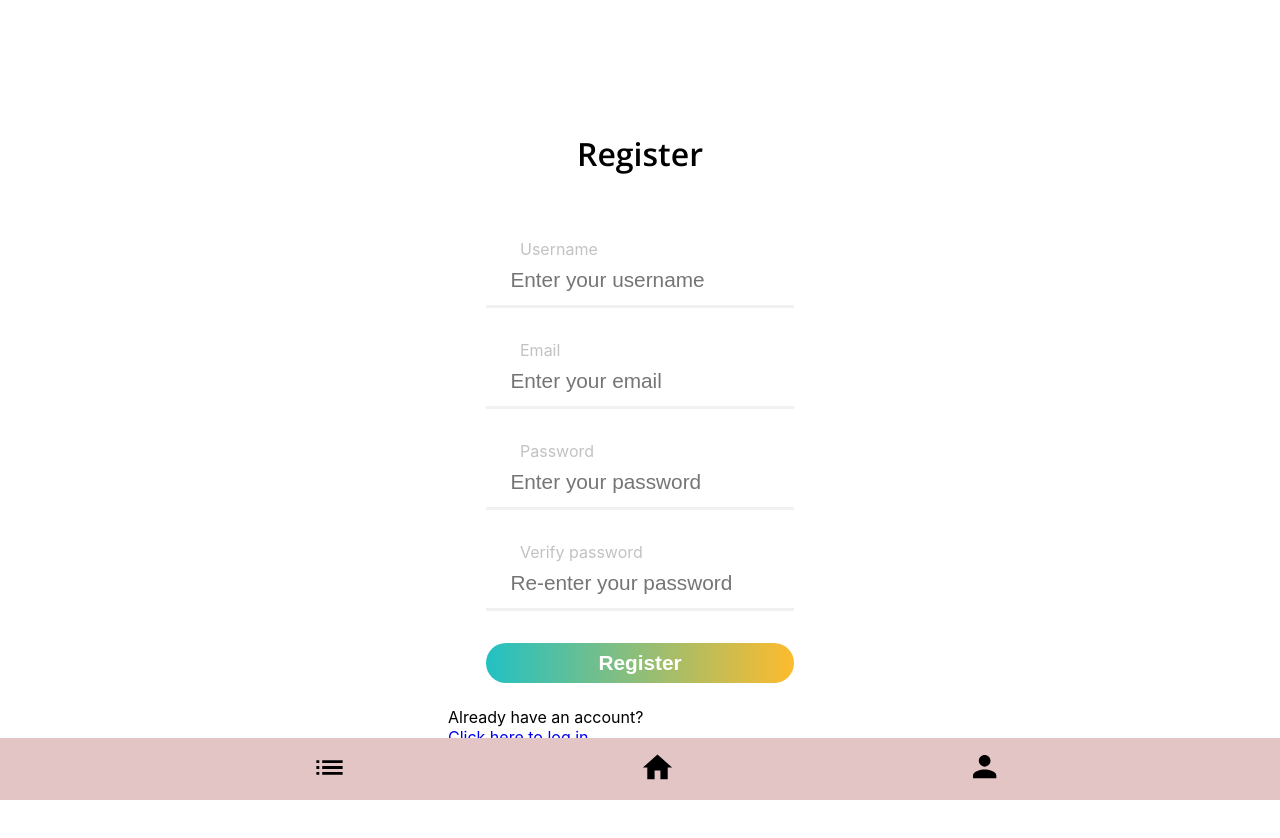
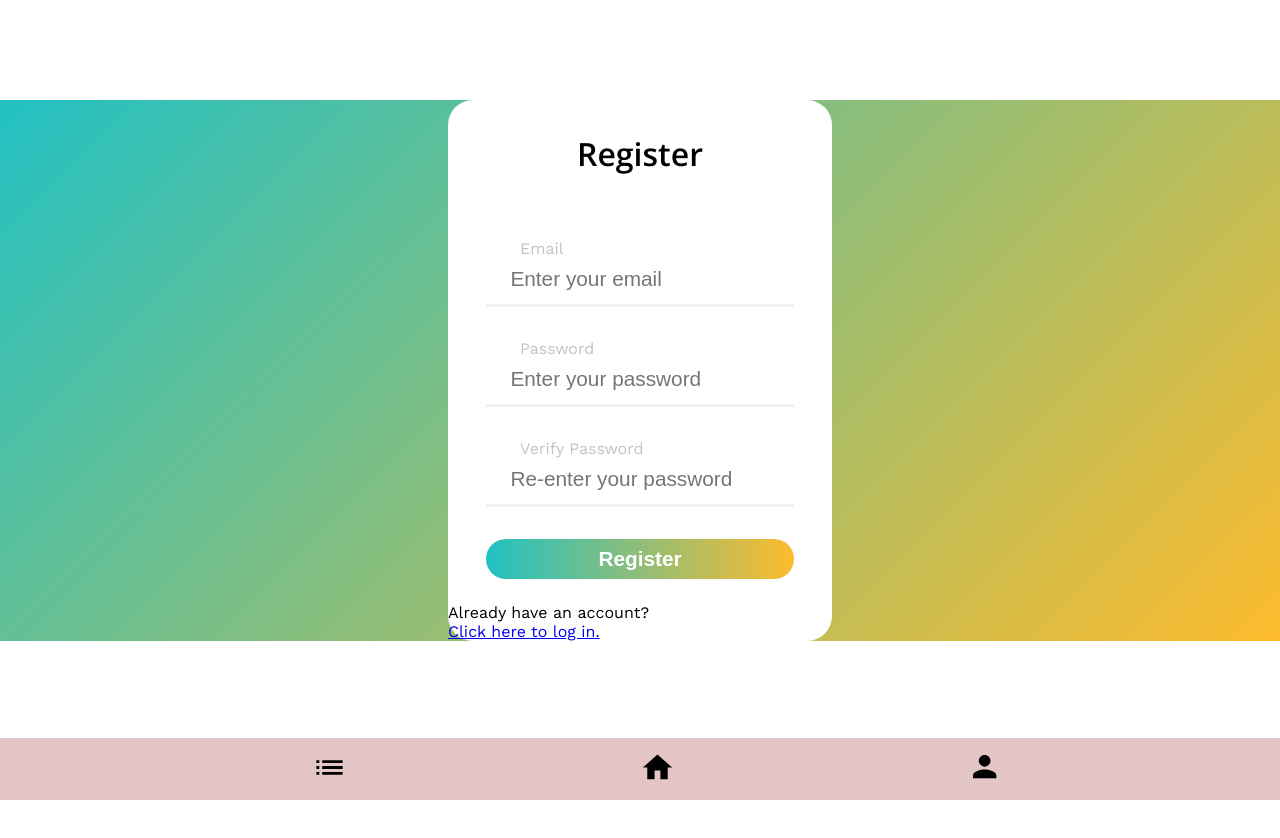
Before and after one commit to Capstone-Projects-2022-Spring/project_bazaaraUI, a React (Create React App) app: page /register in a window 1280 px wide. Shown: the top 838 px of the page. After the commit the page ends 800 px from the top, so only its background shows below. Built offline with nearby package versions, Linux system fonts and the light colour scheme.

Commit message:
Fixed login and register
Fixed styling bug on register page, page redirects once you've logged in or registered, relevant errors pop up if you're struggling to log in or register, started working on redirecting the user to the login page if they aren't logged in and trying to access another page

```diff
--- a/src/App.js
+++ b/src/App.js
@@ -1,4 +1,4 @@
-import React, { useState } from 'react';
+import React, { useEffect, useState } from 'react';
 import { ThemeProvider } from "styled-components";
 import { GlobalStyles } from "./themes/GlobalStyles";
 import theme from "./themes/themes";
@@ -18,8 +18,9 @@ import { initializeApp } from 'firebase/app';
 import { getAuth, signInWithEmailAndPassword, createUserWithEmailAndPassword, signOut } from "firebase/auth";
 
 export default function App() {
-  const [usernameErrorMessage, setUsernameErrorMessage] = useState('')
+  const [emailErrorMessage, setEmailErrorMessage] = useState('')
   const [passwordErrorMessage, setPasswordErrorMessage] = useState('')
+  const [verifyPasswordErrorMessage, setVerifyPasswordErrorMessage] = useState('')
 
   const firebaseConfig = {
     apiKey: process.env.REACT_APP_apiKey,
@@ -35,12 +36,17 @@ export default function App() {
 
   const auth = getAuth(app)
 
-  function handleLogin(username, password) {
-    setUsernameErrorMessage('')
+  // Re-direct the user to the login screen if they are not logged in yet
+  // useEffect(() => {
+  //   if (!auth.user) window.location.replace('.')
+  // }, [])
+
+  function handleLogin(email, password) {
+    setEmailErrorMessage('')
     setPasswordErrorMessage('')
 
-    if (username.length === 0) {
-      setUsernameErrorMessage('Please enter your email')
+    if (email.length === 0) {
+      setEmailErrorMessage('Please enter your email')
       return false
     }
 
@@ -49,16 +55,16 @@ export default function App() {
       return false
     }
 
-    signInWithEmailAndPassword(auth, username, password)
+    signInWithEmailAndPassword(auth, email, password)
       .then((userCredential) => {
         // Signed in
         console.log('Login successful. Current user: ' + userCredential.user)
-        // ...
+        window.location.assign('/home')
       })
       .catch((error) => {
         switch (error.code) {
           case 'auth/invalid-email':
-            setUsernameErrorMessage('Invalid email')
+            setEmailErrorMessage('Invalid email')
             break;
           case 'auth/wrong-password':
             setPasswordErrorMessage('Invalid password')
@@ -73,15 +79,50 @@ export default function App() {
       return true
   }
 
-  function handleRegister(username, password) {
+  function handleRegister(email, password, verifyPassword) {
+    setEmailErrorMessage('')
+    setPasswordErrorMessage('')
+    setVerifyPasswordErrorMessage('')
 
-    createUserWithEmailAndPassword(auth, username, password)
+
+    if (email.length === 0) {
+      setEmailErrorMessage('Please enter your email')
+      return false
+    }
+
+    if (password.length === 0) {
+      setPasswordErrorMessage('Please enter your password')
+      return false
+    }
+
+    if (verifyPassword.length === 0) {
+      setVerifyPasswordErrorMessage('Please re-enter your password')
+      return false
+    }
+
+    if (password !== verifyPassword) {
+      setVerifyPasswordErrorMessage('Passwords should match')
+      return false
+    }
+
+    createUserWithEmailAndPassword(auth, email, password)
       .then((userCredential) => {
         // Signed in
-        console.log('Login successful. Current user: ' + userCredential.user)
-        // ...
+        console.log('Register successful. Current user: ' + userCredential.user)
+        window.location.assign('/home')
       })
       .catch((error) => {
+        switch (error.code) {
+          case 'auth/invalid-email':
+            setEmailErrorMessage('Invalid email')
+            break
+          case 'auth/weak-password':
+            setPasswordErrorMessage('Password should be at least 6 characters')
+            break
+          case 'auth/email-already-in-use':
+            setEmailErrorMessage('Email already in use. Do you already have an account?')
+            break
+        }
         const errorCode = error.code;
         const errorMessage = error.message;
         console.log('Login failed. Error message: ' + errorCode + ' ' + errorMessage)
@@ -105,12 +146,15 @@ export default function App() {
       <Routes>
         <Route index element={<LoginForm
           handleLogin={handleLogin}
-          usernameErrorMessage={usernameErrorMessage}
+          emailErrorMessage={emailErrorMessage}
           passwordErrorMessage={passwordErrorMessage}
           auth={auth}
         />} />
         <Route path="/register" element={<RegisterForm
           handleRegister={handleRegister}
+          emailErrorMessage={emailErrorMessage}
+          passwordErrorMessage={passwordErrorMessage}
+          verifyPasswordErrorMessage={verifyPasswordErrorMessage}
         />} />
         <Route path="/home" element={<HomeForm />} />
         <Route path="/search" element={<ProductSearch />} />
--- a/src/Components/Pages/LoginPage/LoginForm.js
+++ b/src/Components/Pages/LoginPage/LoginForm.js
@@ -1,21 +1,18 @@
 import React, { useState } from 'react';
 
 import './styles.css';
-import { Link, useNavigate } from 'react-router-dom';
+import { Link } from 'react-router-dom';
 
-export function LoginForm({ handleLogin, usernameErrorMessage, passwordErrorMessage }) {
-  const [username, setUsername] = useState('')
+export function LoginForm({ handleLogin, emailErrorMessage, passwordErrorMessage }) {
+  const [email, setEmail] = useState('')
   const [password, setPassword] = useState('')
 
-  const navigate = useNavigate
-
   function handleLoginSubmit() {
-    handleLogin(username, password)
-    navigate("/home")
+    handleLogin(email, password)
   }
 
-  const handleUsernameChange = event => {
-    setUsername(event.target.value)
+  const handleEmailChange = event => {
+    setEmail(event.target.value)
   }
 
   const handlePasswordChange = event => {
@@ -63,9 +60,9 @@ export function LoginForm({ handleLogin, usernameErrorMessage, passwordErrorMess
         <div id="loginform">
           <FormHeader title="Login" />
           <div className="row">
-            <label>Username</label>
-            <input type="text" placeholder="Enter your username" onChange={handleUsernameChange} value={username} required />
-            {usernameErrorMessage}
+            <label>Email</label>
+            <input type="text" placeholder="Enter your email" onChange={handleEmailChange} value={email} required />
+            {emailErrorMessage}
           </div>
 
           <div className="row">
@@ -75,7 +72,7 @@ export function LoginForm({ handleLogin, usernameErrorMessage, passwordErrorMess
           </div>
 
           <div id="button" className="row">
-            <button onClick={() => handleLoginSubmit(username, password)}>
+            <button onClick={() => handleLoginSubmit()}>
               Log in
             </button>
           </div>
--- a/src/Components/Pages/RegisterPage/RegisterForm.js
+++ b/src/Components/Pages/RegisterPage/RegisterForm.js
@@ -1,54 +1,68 @@
-import React from 'react';
+import React, { useState } from 'react';
 
 import './styles.css';
 import { Link } from 'react-router-dom';
 
-export class RegisterForm extends React.Component {
-    render(){
-    return(
-        <>
-        <section className='regiser'>
-        <div id="registerform">
-            <FormHeader title="Register" />
-            <Form />
-            <LoginButton />
-        </div>
+export function RegisterForm({ handleRegister, emailErrorMessage, passwordErrorMessage, verifyPasswordErrorMessage }) {
+    const [email, setEmail] = useState('')
+    const [password, setPassword] = useState('')
+    const [verifyPassword, setVerifyPassword] = useState('')
+
+    function handleRegisterSubmit() {
+        handleRegister(email, password, verifyPassword)
+    }
+
+    const handleEmailChange = event => {
+        setEmail(event.target.value)
+    }
+
+    const handlePasswordChange = event => {
+        setPassword(event.target.value)
+    }
+
+    const handleVerifyPasswordChange = event => {
+        setVerifyPassword(event.target.value)
+    }
+
+    return (
+        <section className='register_form'>
+            <div id="registerform">
+                <FormHeader title="Register" />
+                <div className="row">
+                    <label>Email</label>
+                    <input type="text" placeholder="Enter your email" onChange={handleEmailChange} value={email} required />
+                    {emailErrorMessage}
+                </div>
+
+                <div className="row">
+                    <label>Password</label>
+                    <input type="password" placeholder="Enter your password" onChange={handlePasswordChange} value={password} required />
+                    {passwordErrorMessage}
+                </div>
+
+                <div className="row">
+                    <label>Verify Password</label>
+                    <input type="password" placeholder="Re-enter your password" onChange={handleVerifyPasswordChange} value={verifyPassword} required />
+                    {verifyPasswordErrorMessage}
+                </div>
+
+                <div id="button" className="row">
+                    <button onClick={() => handleRegisterSubmit()}>
+                        Register
+                    </button>
+                </div>
+
+                <LoginText />
+            </div>
         </section>
-
-        </>
     )
-    }
 }
 
 const FormHeader = props => (
     <h2 id="headerTitle">{props.title}</h2>
 );
 
-
-const Form = props => (
-    <div>
-    <FormInput description="Username" placeholder="Enter your username" type="text" />
-    <FormInput description="Email" placeholder="Enter your email" type="email" />
-    <FormInput description="Password" placeholder="Enter your password" type="password"/>
-    <FormInput description="Verify password" placeholder="Re-enter your password" type="password"/>
-    <FormButton title="Register"/>
-    </div>
-);
-
-const FormButton = props => (
-<div id="button" class="row">
-    <button>{props.title}</button>
-</div>
-);
-
-const FormInput = props => (
-<div class="row">
-    <label>{props.description}</label>
-    <input type={props.type} placeholder={props.placeholder}/>
-</div>
-);
-
-const LoginButton = props => (
+const LoginText = props => (
     <div class="switchText">
         Already have an account?
         <Link to="/">
--- a/src/Components/Pages/RegisterPage/styles.css
+++ b/src/Components/Pages/RegisterPage/styles.css
@@ -5,7 +5,7 @@
 html{
   font-size: 100%;
 }
-.register{
+.register_form{
   width: 100%;
   height: 100%;
   background: rgb(34,193,195);
```
